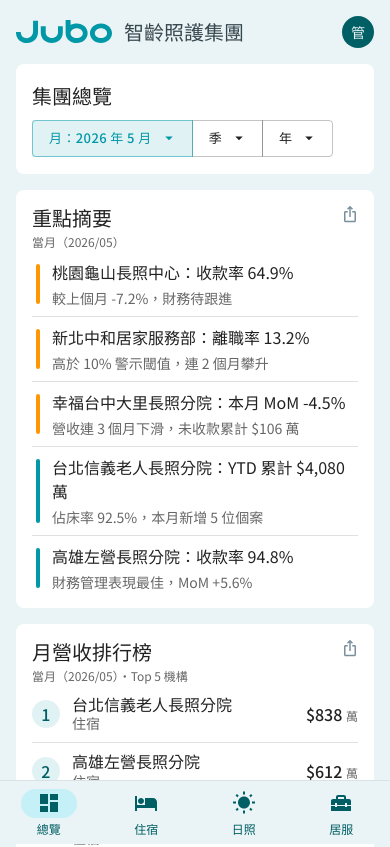
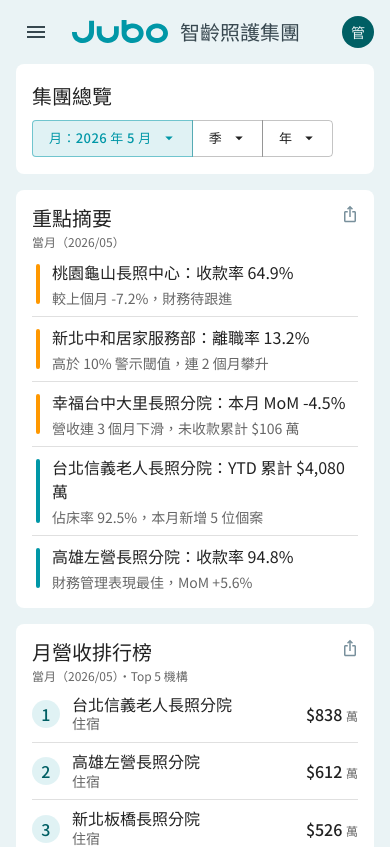
Before and after one commit to yienhuang/jubo_dashboard, a React (Vite) app: page /#/ in a window 390 px wide. Shown: the top 847 px of the page. Built offline with nearby package versions, Linux system fonts and the light colour scheme.

Commit message:
drawer RWD 修改

```diff
--- a/src/layouts/MainLayout.jsx
+++ b/src/layouts/MainLayout.jsx
@@ -13,6 +13,7 @@ import {
   ListItemText,
   Toolbar,
   Typography,
+  useMediaQuery,
 } from '@mui/material'
 import MenuIcon from '@mui/icons-material/Menu'
 import ArrowDropUpIcon from '@mui/icons-material/ArrowDropUp'
@@ -26,7 +27,6 @@ import Logo from '@/components/Logo'
 const RAIL_WIDTH = 72
 const DRAWER_WIDTH = 256
 const APPBAR_HEIGHT = 64
-const BOTTOM_NAV_HEIGHT = 64
 
 const navGroups = [
   {
@@ -128,62 +128,12 @@ function RailItem({ item, selected }) {
   )
 }
 
-function BottomNavItem({ item, selected }) {
+function DrawerItem({ item, selected, onNavigate }) {
   return (
     <ListItemButton
       component={RouterLink}
       to={item.to}
-      sx={{
-        flex: 1,
-        height: '100%',
-        flexDirection: 'column',
-        alignItems: 'center',
-        justifyContent: 'center',
-        gap: '4px',
-        px: 0,
-        py: 1,
-        borderRadius: 0,
-        '&:hover': { backgroundColor: 'transparent' },
-        '&:hover .nav-icon-pill': {
-          backgroundColor: selected ? '#C5F0F7' : 'rgba(0,151,167,0.08)',
-        },
-      }}
-    >
-      <Box
-        className="nav-icon-pill"
-        sx={{
-          width: 56,
-          height: 32,
-          borderRadius: '16px',
-          backgroundColor: selected ? '#C5F0F7' : 'transparent',
-          display: 'flex',
-          alignItems: 'center',
-          justifyContent: 'center',
-          color: '#005F64',
-          transition: 'background-color 160ms ease',
-        }}
-      >
-        {item.icon}
-      </Box>
-      <Typography
-        variant="caption"
-        sx={{
-          color: '#005F64',
-          fontWeight: selected ? 500 : 400,
-          lineHeight: 1.2,
-        }}
-      >
-        {item.label}
-      </Typography>
-    </ListItemButton>
-  )
-}
-
-function DrawerItem({ item, selected }) {
-  return (
-    <ListItemButton
-      component={RouterLink}
-      to={item.to}
+      onClick={onNavigate}
       sx={{
         height: 48,
         px: 2,
@@ -212,11 +162,12 @@ function DrawerItem({ item, selected }) {
   )
 }
 
-function ChildDrawerItem({ item, selected }) {
+function ChildDrawerItem({ item, selected, onNavigate }) {
   return (
     <ListItemButton
       component={RouterLink}
       to={item.to}
+      onClick={onNavigate}
       sx={{
         height: 48,
         pl: 7,
@@ -245,7 +196,7 @@ function ChildDrawerItem({ item, selected }) {
   )
 }
 
-function ExpandableDrawerItem({ item, pathname }) {
+function ExpandableDrawerItem({ item, pathname, onNavigate }) {
   const isActive = pathname === item.to || pathname.startsWith(item.to + '/')
   const [expanded, setExpanded] = useState(true)
 
@@ -286,7 +237,14 @@ function ExpandableDrawerItem({ item, pathname }) {
             const selected = child.exact
               ? pathname === child.to
               : pathname === child.to || pathname.startsWith(child.to + '/')
-            return <ChildDrawerItem key={child.to} item={child} selected={selected} />
+            return (
+              <ChildDrawerItem
+                key={child.to}
+                item={child}
+                selected={selected}
+                onNavigate={onNavigate}
+              />
+            )
           })}
         </List>
       </Collapse>
@@ -295,11 +253,50 @@ function ExpandableDrawerItem({ item, pathname }) {
 }
 
 export default function MainLayout() {
-  const [drawerOpen, setDrawerOpen] = useState(true)
+  const [desktopOpen, setDesktopOpen] = useState(true)
+  const [mobileOpen, setMobileOpen] = useState(false)
   const location = useLocation()
   const pathname = decodeURIComponent(location.pathname)
+  const isDesktop = useMediaQuery((theme) => theme.breakpoints.up('lg'))
 
-  const navWidth = drawerOpen ? DRAWER_WIDTH : RAIL_WIDTH
+  const navWidth = desktopOpen ? DRAWER_WIDTH : RAIL_WIDTH
+  const drawerOpen = isDesktop ? desktopOpen : mobileOpen
+
+  const handleMenuClick = () => {
+    if (isDesktop) {
+      setDesktopOpen((open) => !open)
+    } else {
+      setMobileOpen((open) => !open)
+    }
+  }
+
+  const closeMobileDrawer = () => setMobileOpen(false)
+
+  const expandedNavList = (
+    <>
+      {navGroups.map((group) => (
+        <List key={group.label} sx={{ p: 0 }}>
+          {group.items.map((item) =>
+            item.children ? (
+              <ExpandableDrawerItem
+                key={item.to}
+                item={item}
+                pathname={pathname}
+                onNavigate={closeMobileDrawer}
+              />
+            ) : (
+              <DrawerItem
+                key={item.to}
+                item={item}
+                selected={isItemSelected(pathname, item.to)}
+                onNavigate={closeMobileDrawer}
+              />
+            ),
+          )}
+        </List>
+      ))}
+    </>
+  )
 
   return (
     <Box className="flex min-h-screen" sx={{ backgroundColor: '#EAF3F5' }}>
@@ -309,18 +306,15 @@ export default function MainLayout() {
       >
         <Toolbar sx={{ minHeight: APPBAR_HEIGHT }}>
           <IconButton
-            onClick={() => setDrawerOpen((open) => !open)}
-            sx={{
-              color: '#37474F',
-              display: { xs: 'none', sm: 'inline-flex' },
-            }}
+            onClick={handleMenuClick}
+            sx={{ color: '#37474F' }}
             aria-label="toggle navigation"
             aria-expanded={drawerOpen}
           >
             <MenuIcon />
           </IconButton>
 
-          <Box className="flex items-center gap-3" sx={{ ml: { xs: 0, sm: 2 } }}>
+          <Box className="flex items-center gap-3" sx={{ ml: 2 }}>
             <Logo />
             <Typography
               variant="h6"
@@ -359,7 +353,7 @@ export default function MainLayout() {
       <Box
         component="nav"
         sx={{
-          width: { xs: 0, sm: navWidth },
+          width: { xs: 0, lg: navWidth },
           flexShrink: 0,
           transition: (theme) =>
             theme.transitions.create('width', {
@@ -372,7 +366,7 @@ export default function MainLayout() {
         <Drawer
           variant="permanent"
           sx={{
-            display: { xs: 'none', sm: 'block' },
+            display: { xs: 'none', lg: 'block' },
             width: navWidth,
             '& .MuiDrawer-paper': {
               width: navWidth,
@@ -392,13 +386,13 @@ export default function MainLayout() {
           <Box sx={{ position: 'relative', width: '100%', height: '100%' }}>
             {/* Rail (collapsed) */}
             <Box
-              aria-hidden={drawerOpen}
+              aria-hidden={desktopOpen}
               sx={{
                 position: 'absolute',
                 inset: 0,
                 width: RAIL_WIDTH,
-                opacity: drawerOpen ? 0 : 1,
-                pointerEvents: drawerOpen ? 'none' : 'auto',
+                opacity: desktopOpen ? 0 : 1,
+                pointerEvents: desktopOpen ? 'none' : 'auto',
                 transition: (theme) =>
                   theme.transitions.create('opacity', {
                     duration: theme.transitions.duration.shortest,
@@ -418,7 +412,7 @@ export default function MainLayout() {
 
             {/* Drawer (expanded) */}
             <Box
-              aria-hidden={!drawerOpen}
+              aria-hidden={!desktopOpen}
               sx={{
                 position: 'absolute',
                 inset: 0,
@@ -427,37 +421,54 @@ export default function MainLayout() {
                 px: 1,
                 overflowY: 'auto',
                 overflowX: 'hidden',
-                opacity: drawerOpen ? 1 : 0,
-                pointerEvents: drawerOpen ? 'auto' : 'none',
+                opacity: desktopOpen ? 1 : 0,
+                pointerEvents: desktopOpen ? 'auto' : 'none',
                 transition: (theme) =>
                   theme.transitions.create('opacity', {
                     duration: theme.transitions.duration.shortest,
                   }),
               }}
             >
-              {navGroups.map((group) => (
-                <Box key={group.label} sx={{ pb: 1 }}>
-                  <List sx={{ p: 0 }}>
-                    {group.items.map((item) =>
-                      item.children ? (
-                        <ExpandableDrawerItem
-                          key={item.to}
-                          item={item}
-                          pathname={pathname}
-                        />
-                      ) : (
-                        <DrawerItem
-                          key={item.to}
-                          item={item}
-                          selected={isItemSelected(pathname, item.to)}
-                        />
-                      ),
-                    )}
-                  </List>
-                </Box>
-              ))}
+              {expandedNavList}
             </Box>
           </Box>
+        </Drawer>
+
+        <Drawer
+          variant="temporary"
+          open={mobileOpen}
+          onClose={closeMobileDrawer}
+          ModalProps={{ keepMounted: true }}
+          sx={{
+            display: { xs: 'block', lg: 'none' },
+            '& .MuiDrawer-paper': {
+              width: DRAWER_WIDTH,
+              boxSizing: 'border-box',
+              overflowX: 'hidden',
+            },
+          }}
+        >
+          <Box
+            sx={{
+              height: APPBAR_HEIGHT,
+              display: 'flex',
+              alignItems: 'center',
+              px: 2,
+              flexShrink: 0,
+            }}
+          >
+            <IconButton
+              onClick={closeMobileDrawer}
+              sx={{ color: '#37474F' }}
+              aria-label="close navigation"
+            >
+              <MenuIcon />
+            </IconButton>
+            <Box sx={{ ml: 2, display: 'flex', alignItems: 'center' }}>
+              <Logo />
+            </Box>
+          </Box>
+          <Box sx={{ pt: 1, px: 1, overflowY: 'auto', flex: 1 }}>{expandedNavList}</Box>
         </Drawer>
       </Box>
 
@@ -466,11 +477,11 @@ export default function MainLayout() {
         className="flex-1"
         sx={{
           pt: `${APPBAR_HEIGHT}px`,
-          px: { xs: 2, sm: 0 },
-          pr: { sm: 2 },
-          pb: { xs: '80px', sm: 2 },
+          px: { xs: 2, lg: 0 },
+          pr: { lg: 2 },
+          pb: 2,
           minHeight: '100vh',
-          width: { xs: '100%', sm: `calc(100% - ${navWidth}px)` },
+          width: { xs: '100%', lg: `calc(100% - ${navWidth}px)` },
           transition: (theme) =>
             theme.transitions.create('width', {
               easing: theme.transitions.easing.sharp,
@@ -480,30 +491,6 @@ export default function MainLayout() {
       >
         <Outlet />
       </Box>
-
-      <Box
-        component="nav"
-        aria-label="bottom navigation"
-        sx={{
-          display: { xs: 'flex', sm: 'none' },
-          position: 'fixed',
-          bottom: 0,
-          left: 0,
-          right: 0,
-          height: BOTTOM_NAV_HEIGHT,
-          backgroundColor: '#EAF3F5',
-          borderTop: '1px solid rgba(84,110,122,0.12)',
-          zIndex: 1200,
-        }}
-      >
-        {allItems.map((item) => (
-          <BottomNavItem
-            key={item.to}
-            item={item}
-            selected={isItemSelected(pathname, item.to)}
-          />
-        ))}
-      </Box>
     </Box>
   )
 }
```
